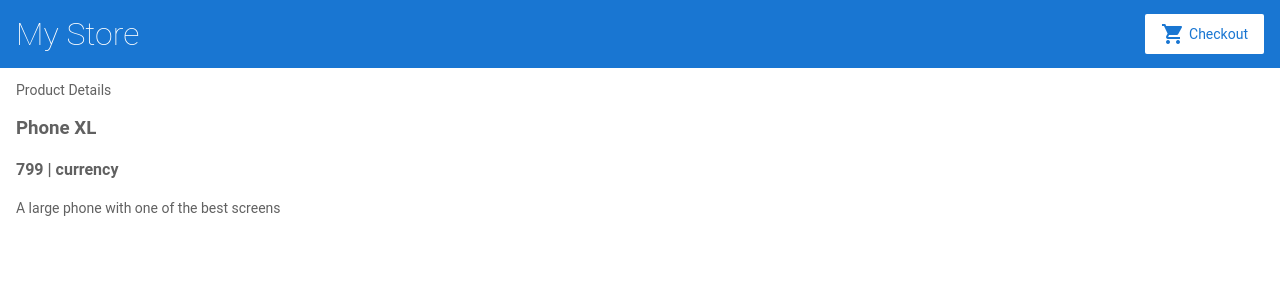
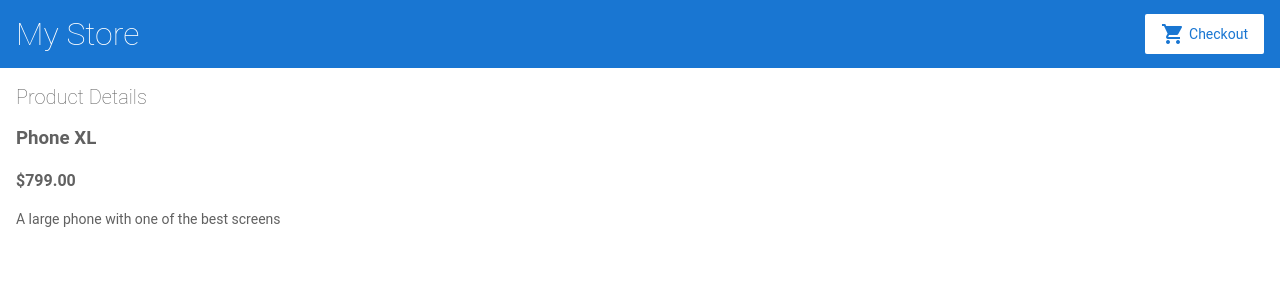
Before and after one commit to digvijay-sin/angular-dummy-project, an Angular app: page /products/1 in a window 1280 px wide. Shown: the top 300 px of the page. Built offline with nearby package versions, Linux system fonts and the light colour scheme.

Commit message:
1 file modified

```diff
--- a/src/app/product-details/product-details.component.html
+++ b/src/app/product-details/product-details.component.html
@@ -1,7 +1,7 @@
-<p>Product Details</p>
+<h2>Product Details</h2>
 
 <div *ngIf = "product">
   <h3>{{product.name}}</h3>
-  <h4>{{product.price}} | currency</h4>
+  <h4>{{product.price  | currency}}</h4>
   <p>{{product.description}}</p>
 </div>
```
